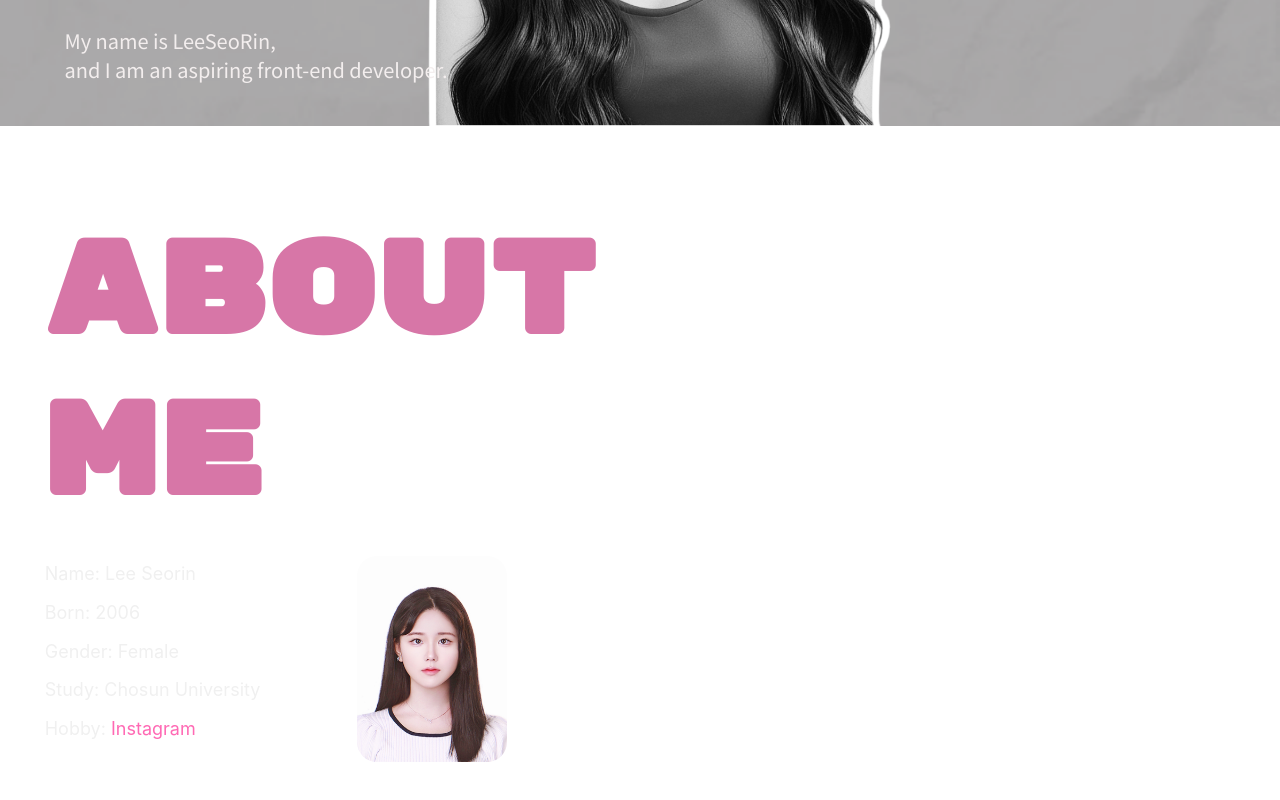
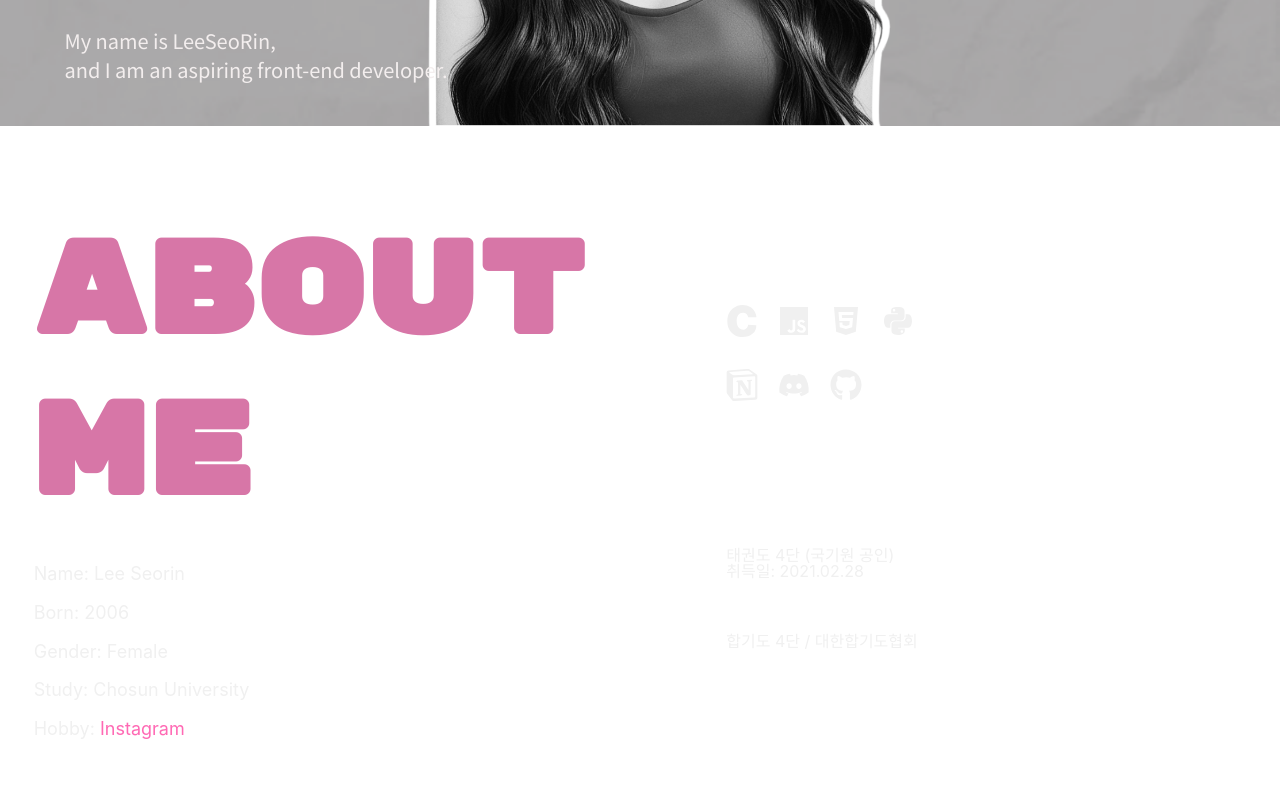
Before and after one commit to lsr0822/portfolio, a React (Create React App) app: page / in a window 1280 px wide. Shown: the part 674-1474 px from the top of the page. Built offline with nearby package versions, Linux system fonts and the light colour scheme.

Commit message:
커밋 메시지

```diff
--- a/package.json
+++ b/package.json
@@ -9,6 +9,7 @@
     "@testing-library/user-event": "^13.5.0",
     "react": "^19.1.0",
     "react-dom": "^19.1.0",
+    "react-icons": "^5.5.0",
     "react-scripts": "5.0.1",
     "web-vitals": "^2.1.4"
   },
--- a/src/components/AboutBox.jsx
+++ b/src/components/AboutBox.jsx
@@ -1,11 +1,14 @@
 import React from 'react';
 import profileImg from '../asset/IMG_6680.JPG';
+import { FaJs, FaHtml5, FaPython, FaGithub, FaDiscord } from 'react-icons/fa';
+import { SiC, SiNotion } from 'react-icons/si';
 import '../styles/AboutBox.css';
 
 function AboutBox() {
   return (
     <div className="about-wrapper">
       <div className="about-content">
+        <div className="left-block">
           <div className="about-left">
             <h1 className="about-title">ABOUT<br/> ME</h1>
             <p className="about-description">Name: Lee Seorin</p>
@@ -18,6 +21,25 @@ function AboutBox() {
           </div>
           <img src={profileImg} alt="Profile" className="about-image" />
         </div>
+
+        <div className="right-block">
+          <h2 className="section-title">SKILL & TOOLS</h2>
+          <div className="icon-group">
+            <SiC size={32} />
+            <FaJs size={32} />
+            <FaHtml5 size={32} />
+            <FaPython size={32} />
+          </div>
+          <div className="icon-group">
+            <SiNotion size={32} />
+            <FaDiscord size={32} />
+            <FaGithub size={32} />
+          </div>
+          <h2 className="section-title">LICENSE</h2>
+          <p className="license-text">태권도 4단 (국기원 공인)<br />취득일: 2021.02.28</p>
+          <p className="license-text">합기도 4단 / 대한합기도협회</p>
+        </div>
+      </div>
     </div>
   );
 }
--- a/src/styles/AboutBox.css
+++ b/src/styles/AboutBox.css
@@ -6,7 +6,7 @@
   align-items: flex-start;
   height: 100vh;
   padding-left: 2vw;
-  padding-right: 37vw;
+  padding-right: 15vw;
   box-sizing: border-box;
 }
 
@@ -14,7 +14,7 @@
   display: flex;
   flex-direction: row;
   align-items: flex-start;
-  gap: 40px;
+  gap: 60px;
   position: relative;
 }
 
@@ -57,3 +57,44 @@
   left: -280px;
   z-index: 2;
 }
+
+.about-content {
+  display: flex;
+  flex-direction: row;
+  justify-content: space-between;
+  width: 100%;
+  gap: 140px;
+}
+
+.left-block {
+  display: flex;
+  flex-direction: column;
+  align-items: flex-start;
+}
+
+.right-block {
+  display: flex;
+  flex-direction: column;
+  justify-content: flex-start;
+  gap: 22px;
+  color: #f0f0f0;
+  margin-top: 80px;
+}
+
+.section-title {
+  font-family: 'Rubik Mono One', sans-serif;
+  font-size: 32px;
+  margin-bottom: 10px;
+  color: #ffffff;
+}
+
+.icon-group {
+  display: flex;
+  gap: 20px;
+  margin-bottom: 10px;
+}
+
+.license-text {
+  font-size: 16px;
+  line-height: 1;
+}
```
Also changed, not shown: 1 other file (tests, documents, lock files or other folders). Lines whose indentation alone changed are shown as unchanged.
